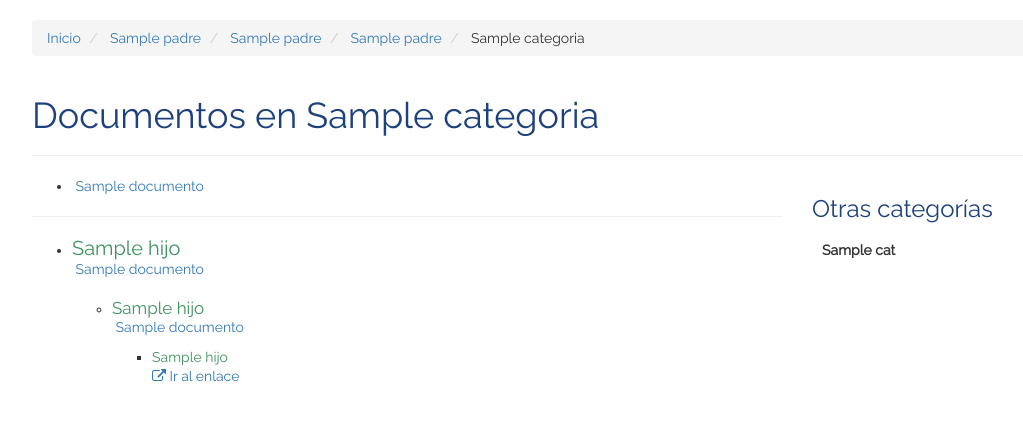
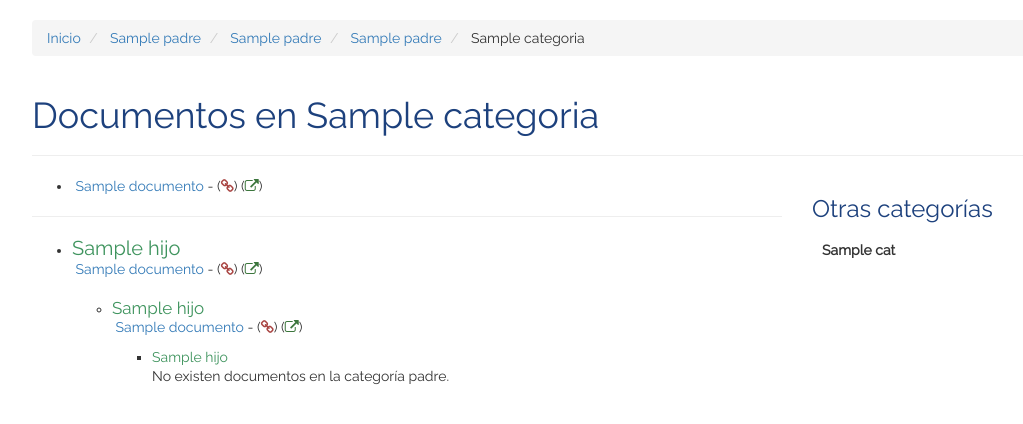
Before and after one commit to soncco/egemsa, a Django app: template front/templates/front/categoria.html in a window 1280 px wide. Shown: the part 52-476 px from the top of the page, without its empty margins (38-1061 px from the left). Run offline with Django 3.2, Linux system fonts and the light colour scheme; the template is opened without the code that fills it: most values are stand-ins (such as "Sample title", 1, 10 or a date in 2020); some libraries are stand-ins or nearby versions.

Commit message:
Enlaces, categorias y externos

```diff
--- a/front/static/front/css/styles.css
+++ b/front/static/front/css/styles.css
@@ -1,2 +1,2 @@
 @import url("https://fonts.googleapis.com/css?family=Raleway");
-body{font-family:'Raleway',sans-serif}.modal.modal-large .modal-dialog{width:80%}.modal.modal-large .modal-body{overflow-y:auto}.modal-dialog{width:95%}.navbar-inverse{background:#354052;border-color:#354052;}.navbar-inverse .navbar-nav>li>a,.navbar-inverse .navbar-brand{color:#e2edff}h1{color:#1d417d}h2{color:#60b53e}.categoria{background:#edf2f6;padding:5px 10px;height:80px;text-align:center;margin-bottom:10px;}.categoria:hover{background:#f1f1f1}.categoria h4{font-size:14px}.documento-lista{border-bottom:1px solid #edf2f6;padding:4px 0;}.documento-lista .categoria-lista,.documento-lista .fecha-lista{font-size:12px;color:#888;}.documento-lista .categoria-lista a,.documento-lista .fecha-lista a{color:#60b53e}.documento-lista .fecha-lista{color:#6d6d6d}.arbol h2{font-size:20px}.arbol h3{font-size:17px}.arbol h4{font-size:14px}.arbol h2,.arbol h3,.arbol h4{margin-bottom:0;color:#3f945e}.sidebar h3{color:#1d417d}.sidebar ul li.comun-lista a{background:#edf2f6;display:block;padding:8px 10px;border:1px solid transparent;border-width:1px 0;text-decoration:none;border-bottom-color:#dceaf7;}.sidebar ul li.comun-lista a:hover{background:#f1f1f1;border-color:#cdcaca}.sidebar ul li.comun-lista.active{padding:8px 10px;font-weight:bold}.documento-fecha{color:#6d6d6d;font-size:12px}.agenda-lista{border-bottom:1px solid #edf2f6;padding:4px 0;}.agenda-lista .organiza{font-size:12px;color:#888}.agenda-lista .fecha-lista{color:#6d6d6d}.evento-meta .fa{width:20px;color:#60b53e}
+body{font-family:'Raleway',sans-serif}.modal.modal-large .modal-dialog{width:80%;height:100vh}.modal.modal-large .modal-body{overflow-y:auto}.modal-dialog{width:95%}.navbar-inverse{background:#354052;border-color:#354052;}.navbar-inverse .navbar-nav>li>a,.navbar-inverse .navbar-brand{color:#e2edff}h1{color:#1d417d}h2{color:#60b53e}.categoria{background:#edf2f6;padding:5px 10px;height:80px;text-align:center;margin-bottom:10px;}.categoria:hover{background:#f1f1f1}.categoria h4{font-size:14px}.documento-lista{border-bottom:1px solid #edf2f6;padding:4px 0;}.documento-lista .categoria-lista,.documento-lista .fecha-lista{font-size:12px;color:#888;}.documento-lista .categoria-lista a,.documento-lista .fecha-lista a{color:#60b53e}.documento-lista .fecha-lista{color:#6d6d6d}.arbol h2{font-size:20px}.arbol h3{font-size:17px}.arbol h4{font-size:14px}.arbol h2,.arbol h3,.arbol h4{margin-bottom:0;color:#3f945e}.sidebar h3{color:#1d417d}.sidebar ul li.comun-lista a{background:#edf2f6;display:block;padding:8px 10px;border:1px solid transparent;border-width:1px 0;text-decoration:none;border-bottom-color:#dceaf7;}.sidebar ul li.comun-lista a:hover{background:#f1f1f1;border-color:#cdcaca}.sidebar ul li.comun-lista.active{padding:8px 10px;font-weight:bold}.documento-fecha{color:#6d6d6d;font-size:12px}.agenda-lista{border-bottom:1px solid #edf2f6;padding:4px 0;}.agenda-lista .organiza{font-size:12px;color:#888}.agenda-lista .fecha-lista{color:#6d6d6d}.evento-meta .fa{width:20px;color:#60b53e}
--- a/front/static/front/source/styles.styl
+++ b/front/static/front/source/styles.styl
@@ -10,6 +10,7 @@ body
 // Bootstrap
 .modal.modal-large .modal-dialog
     width 80%
+    height 100vh
 
 .modal.modal-large .modal-body
     overflow-y auto
--- a/front/templates/front/categoria.html
+++ b/front/templates/front/categoria.html
@@ -7,16 +7,20 @@
                 <ul>
                     {% for documento in categoria.documento_set.all  %}
                         {% if documento.archivo_set.count == 1 %}
-                            <li><a href="{{documento.archivo_set.all.0.archivo.url}}" data-pk="{{documento.pk}}" class="{%if documento.archivo_set.all.0.ext == 'pdf'%}show-pdf{%endif%}"><i class="fa {{documento.archivo_set.all.0.extension}}"></i> {{ documento.nombre }}</a></li>
+                            <li>
+                                <a href="{{documento.archivo_set.all.0.archivo.url}}" data-pk="{{documento.pk}}" class="{%if documento.archivo_set.all.0.ext == 'pdf'%}show-pdf{%endif%}"><i class="fa {{documento.archivo_set.all.0.extension}}"></i> {{ documento.nombre }}</a> -
+                                (<a href="{% url 'front:documento' documento.pk %}" data-pk="{{documento.pk}}" title="Enlace al documento"><i class="fa fa-link text-danger"></i></a>)
+                                (<a href="{{documento.archivo_set.all.0.archivo.url}}" data-pk="{{documento.pk}}" target="_blank" title="Abrir en archivo en una pestaña nueva"><i class="fa fa-external-link text-success"></i></a>)
+                            </li>
                         {% else %}
-                            <li><a href="{% url 'front:documento' documento.pk %}" data-pk="{{documento.pk}}"><i class="fa fa-link text-primary"></i> {{ documento.nombre }}</a></li>
+                            {% if documento.enlace %}
+                                <li><a href="{{documento.enlace}}" target="_blank" title="Enlace externo" rel="external"><i class="fa fa-external-link text-success"></i> {{documento.nombre}}</a></li>
+                            {% else %}
+                                <li><a href="{% url 'front:documento' documento.pk %}" data-pk="{{documento.pk}}"><i class="fa fa-link text-danger"></i> {{ documento.nombre }}</a></li>
+                            {% endif %}
                         {% endif %}
                     {% empty %}
-                        {% if documento.url != '' %}
-                        <li><a href="{{documento.url}}" target="_blank"><i class="fa fa-external-link"></i> Ir al enlace</a></li>
-                        {% else %}
                         <li>No existen documentos en la categoría padre.</li>
-                        {% endif %}
                     {% endfor %}
                 </ul>
                 <hr>
@@ -27,16 +31,20 @@
                         <ul class="list-unstyled">
                             {% for documento in hijo.documento_set.all  %}
                                 {% if documento.archivo_set.count == 1 %}
-                                    <li><a href="{{documento.archivo_set.all.0.archivo.url}}" data-pk="{{documento.pk}}" class="{%if documento.archivo_set.all.0.ext == 'pdf'%}show-pdf{%endif%}"><i class="fa {{documento.archivo_set.all.0.extension}}"></i> {{ documento.nombre }}</a></li>
+                                    <li>
+                                        <a href="{{documento.archivo_set.all.0.archivo.url}}" data-pk="{{documento.pk}}" class="{%if documento.archivo_set.all.0.ext == 'pdf'%}show-pdf{%endif%}"><i class="fa {{documento.archivo_set.all.0.extension}}"></i> {{ documento.nombre }}</a> -
+                                        (<a href="{% url 'front:documento' documento.pk %}" data-pk="{{documento.pk}}" title="Enlace al documento"><i class="fa fa-link text-danger"></i></a>)
+                                        (<a href="{{documento.archivo_set.all.0.archivo.url}}" data-pk="{{documento.pk}}" target="_blank" title="Abrir en archivo en una pestaña nueva"><i class="fa fa-external-link text-success"></i></a>)
+                                    </li>
                                 {% else %}
-                                    <li><a href="{% url 'front:documento' documento.pk %}" data-pk="{{documento.pk}}"><i class="fa fa-link text-primary"></i> {{ documento.nombre }}</a></li>
+                                    {% if documento.enlace %}
+                                        <li><a href="{{documento.enlace}}" target="_blank" title="Enlace externo" rel="external"><i class="fa fa-external-link text-success"></i> {{documento.nombre}}</a></li>
+                                    {% else %}
+                                        <li><a href="{% url 'front:documento' documento.pk %}" data-pk="{{documento.pk}}"><i class="fa fa-link text-danger"></i> {{ documento.nombre }}</a></li>
+                                    {% endif %}
                                 {% endif %}
                             {% empty %}
-                                {% if documento.url != '' %}
-                                <li><a href="{{documento.url}}" target="_blank"><i class="fa fa-external-link"></i> Ir al enlace</a></li>
-                                {% else %}
                                 <li>No existen documentos en la categoría padre.</li>
-                                {% endif %}
                             {% endfor %}
                         </ul>
                         {% if hijo.categoria_set.count != 0 %}
@@ -47,16 +55,20 @@
                                 <ul class="list-unstyled">
                                     {% for documento in nieto.documento_set.all  %}
                                         {% if documento.archivo_set.count == 1 %}
-                                            <li><a href="{{documento.archivo_set.all.0.archivo.url}}" data-pk="{{documento.pk}}" class="{%if documento.archivo_set.all.0.ext == 'pdf'%}show-pdf{%endif%}"><i class="fa {{documento.archivo_set.all.0.extension}}"></i> {{ documento.nombre }}</a></li>
+                                            <li>
+                                                <a href="{{documento.archivo_set.all.0.archivo.url}}" data-pk="{{documento.pk}}" class="{%if documento.archivo_set.all.0.ext == 'pdf'%}show-pdf{%endif%}"><i class="fa {{documento.archivo_set.all.0.extension}}"></i> {{ documento.nombre }}</a> -
+                                                (<a href="{% url 'front:documento' documento.pk %}" data-pk="{{documento.pk}}" title="Enlace al documento"><i class="fa fa-link text-danger"></i></a>)
+                                                (<a href="{{documento.archivo_set.all.0.archivo.url}}" data-pk="{{documento.pk}}" target="_blank" title="Abrir en archivo en una pestaña nueva"><i class="fa fa-external-link text-success"></i></a>)
+                                            </li>
                                         {% else %}
-                                            <li><a href="{% url 'front:documento' documento.pk %}" data-pk="{{documento.pk}}"><i class="fa fa-link text-primary"></i> {{ documento.nombre }}</a></li>
+                                            {% if documento.enlace %}
+                                                <li><a href="{{documento.enlace}}" target="_blank" title="Enlace externo" rel="external"><i class="fa fa-external-link text-success"></i> {{documento.nombre}}</a></li>
+                                            {% else %}
+                                                <li><a href="{% url 'front:documento' documento.pk %}" data-pk="{{documento.pk}}"><i class="fa fa-link text-danger"></i> {{ documento.nombre }}</a></li>
+                                            {% endif %}
                                         {% endif %}
                                     {% empty %}
-                                        {% if documento.url != '' %}
-                                        <li><a href="{{documento.url}}" target="_blank"><i class="fa fa-external-link"></i> Ir al enlace</a></li>
-                                        {% else %}
                                         <li>No existen documentos en la categoría padre.</li>
-                                        {% endif %}
                                     {% endfor %}
                                 </ul>
                                 {% if nieto.categoria_set.count != 0 %}
@@ -67,16 +79,20 @@
                                             <ul class="list-unstyled">
                                                 {% for documento in bis.documento_set.all  %}
                                                     {% if documento.archivo_set.count == 1 %}
-                                                        <li><a href="{{documento.archivo_set.all.0.archivo.url}}" data-pk="{{documento.pk}}" class="{%if documento.archivo_set.all.0.ext == 'pdf'%}show-pdf{%endif%}"><i class="fa {{documento.archivo_set.all.0.extension}}"></i> {{ documento.nombre }}</a></li>
+                                                        <li>
+                                                            <a href="{{documento.archivo_set.all.0.archivo.url}}" data-pk="{{documento.pk}}" class="{%if documento.archivo_set.all.0.ext == 'pdf'%}show-pdf{%endif%}"><i class="fa {{documento.archivo_set.all.0.extension}}"></i> {{ documento.nombre }}</a> -
+                                                            (<a href="{% url 'front:documento' documento.pk %}" data-pk="{{documento.pk}}" title="Enlace al documento"><i class="fa fa-link text-danger"></i></a>)
+                                                            (<a href="{{documento.archivo_set.all.0.archivo.url}}" data-pk="{{documento.pk}}" target="_blank" title="Abrir en archivo en una pestaña nueva"><i class="fa fa-external-link text-success"></i></a>)
+                                                        </li>
                                                     {% else %}
-                                                        <li><a href="{% url 'front:documento' documento.pk %}" data-pk="{{documento.pk}}"><i class="fa fa-link text-primary"></i> {{ documento.nombre }}</a></li>
+                                                        {% if documento.enlace %}
+                                                            <li><a href="{{documento.enlace}}" target="_blank" title="Enlace externo" rel="external"><i class="fa fa-external-link text-success"></i> {{documento.nombre}}</a></li>
+                                                        {% else %}
+                                                            <li><a href="{% url 'front:documento' documento.pk %}" data-pk="{{documento.pk}}"><i class="fa fa-link text-danger"></i> {{ documento.nombre }}</a></li>
+                                                        {% endif %}
                                                     {% endif %}
                                                 {% empty %}
-                                                    {% if documento.url != '' %}
-                                                    <li><a href="{{documento.url}}" target="_blank"><i class="fa fa-external-link"></i> Ir al enlace</a></li>
-                                                    {% else %}
                                                     <li>No existen documentos en la categoría padre.</li>
-                                                    {% endif %}
                                                 {% endfor %}
                                             </ul>
                                         </li>
```
